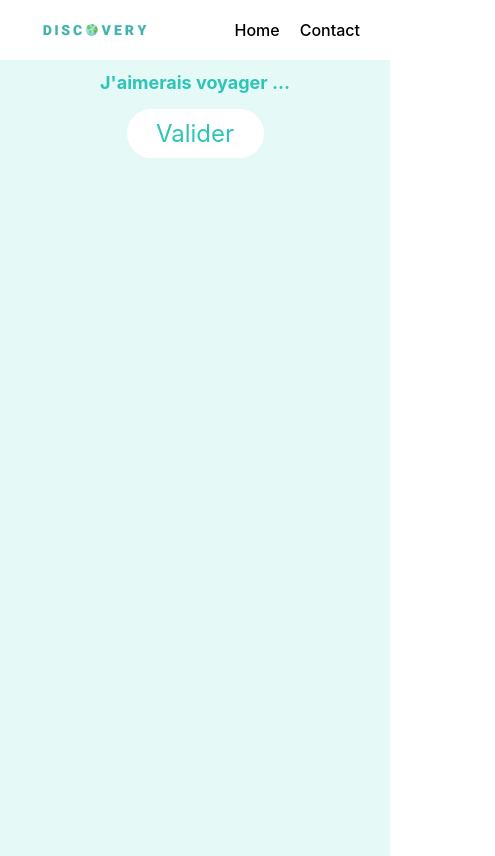
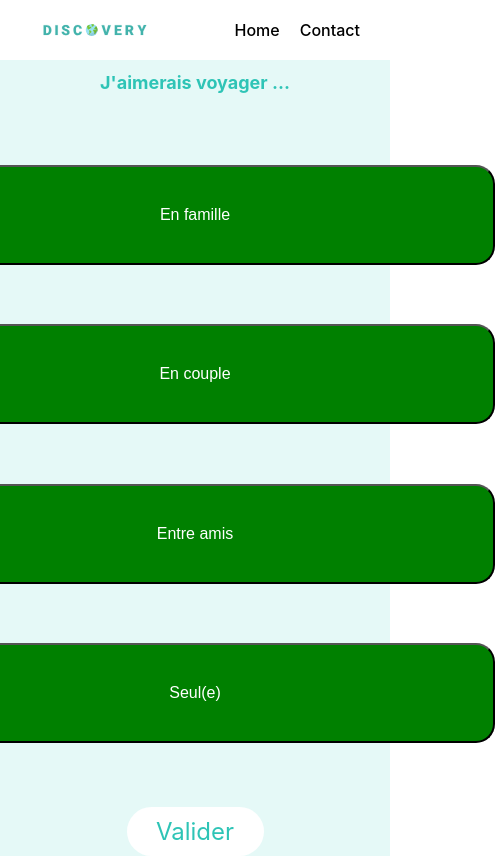
Before and after one commit to gobelinmalin/bordeaux_mars_20_p2_discovery, a React (Create React App) app: page /quiz/0 in a window 390 px wide. Shown: the top 856 px of the page, 495 px wide, since content can reach past the window. Built offline with nearby package versions, Linux system fonts and the light colour scheme.

Commit message:
responsive

```diff
--- a/src/style/css/Quiz.css
+++ b/src/style/css/Quiz.css
@@ -52,11 +52,29 @@ h1 {
 
 
 @media only screen and (min-width: 320px) and (max-width: 800px){
+
+    .Quiz {
+        background-color:  rgba(203, 243, 240, 0.5);
+        display: flex;
+        justify-content: center;
+
+    }
+
+
+    .Quiz_content {
+
+    }
+
     .Quiz_responses {
-        display: none;
+        flex-direction: column;
+        justify-content: space-evenly;
+
+
+
     }
-    .Quiz_response{
+    .Quiz_response {
+        width: 600px;
         height: 100px;
-        width: 100px;
+        font-size:16px ;
     }
 }
```
